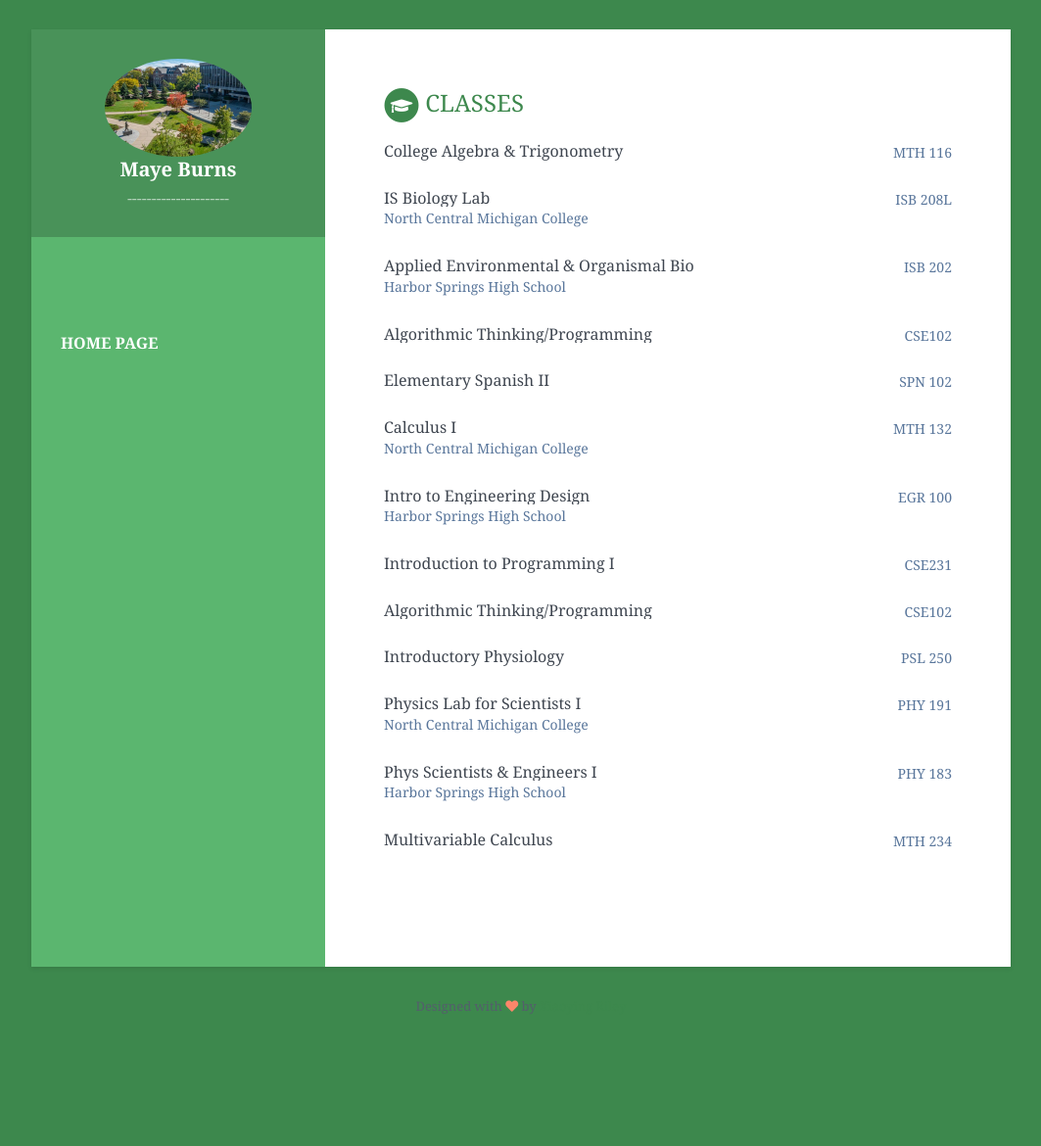
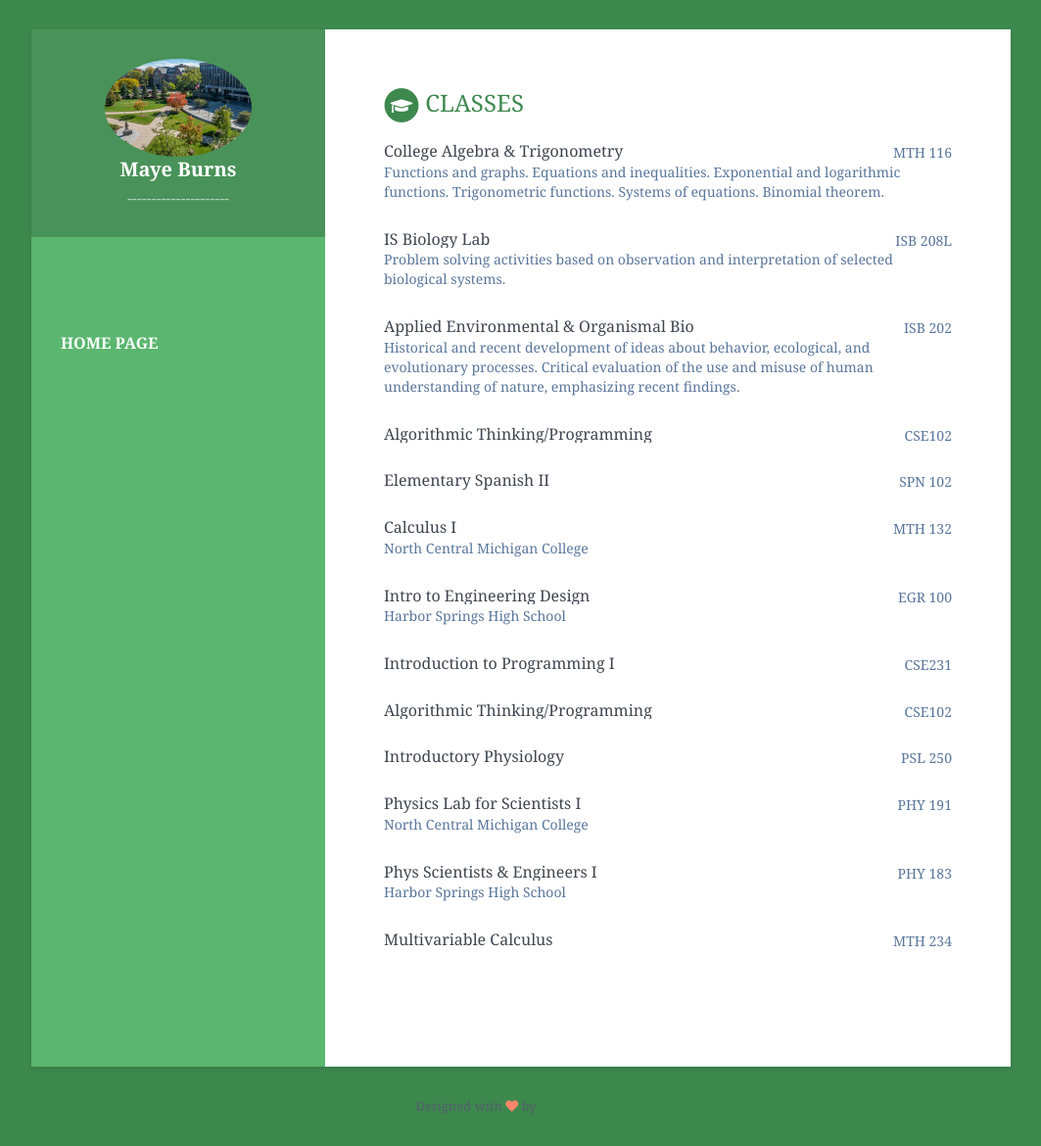
Before and after one commit to burnsmay/burnsmay.github.io.classes, a Jekyll site: the page built from index.html, in a window 1280 px wide. Shown: the whole page at 98% size, without its empty margins (108-1171 px from the left). Built offline with Jekyll 4.4.1, drawn with Linux system fonts in a browser that asks for light colours; before the commit the page ends 1068 px from its top, so only the background shows below that.

Commit message:
Update data.yml adding descriptions to classes

```diff
--- a/_data/data.yml
+++ b/_data/data.yml
@@ -39,15 +39,15 @@ education:
     title: Classes
     info:
       - degree: College Algebra & Trigonometry
-        university:
+        university: Functions and graphs. Equations and inequalities. Exponential and logarithmic functions. Trigonometric functions. Systems of equations. Binomial theorem.
         time: MTH 116
 
       - degree: IS Biology Lab
-        university: North Central Michigan College
+        university: Problem solving activities based on observation and interpretation of selected biological systems.
         time: ISB 208L
 
       - degree:  Applied Environmental & Organismal Bio
-        university: Harbor Springs High School
+        university: Historical and recent development of ideas about behavior, ecological, and evolutionary processes. Critical evaluation of the use and misuse of human understanding of nature, emphasizing recent findings.
         time: ISB 202
 
       - degree: Algorithmic Thinking/Programming
```
